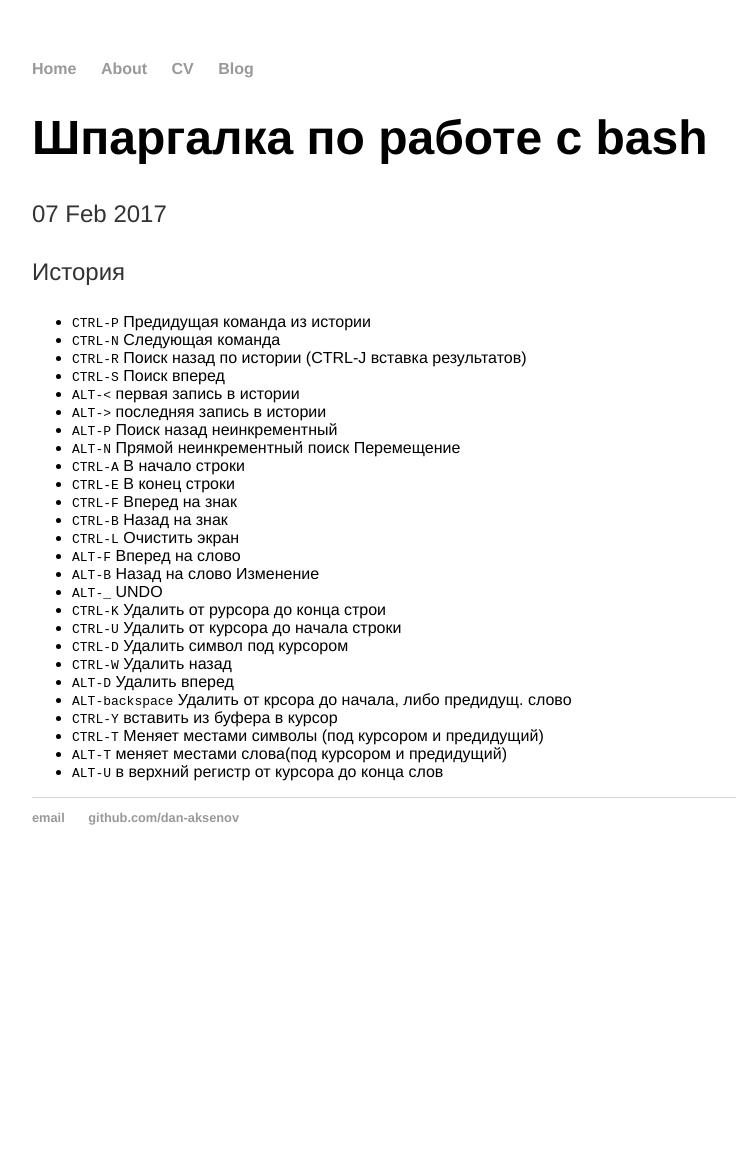
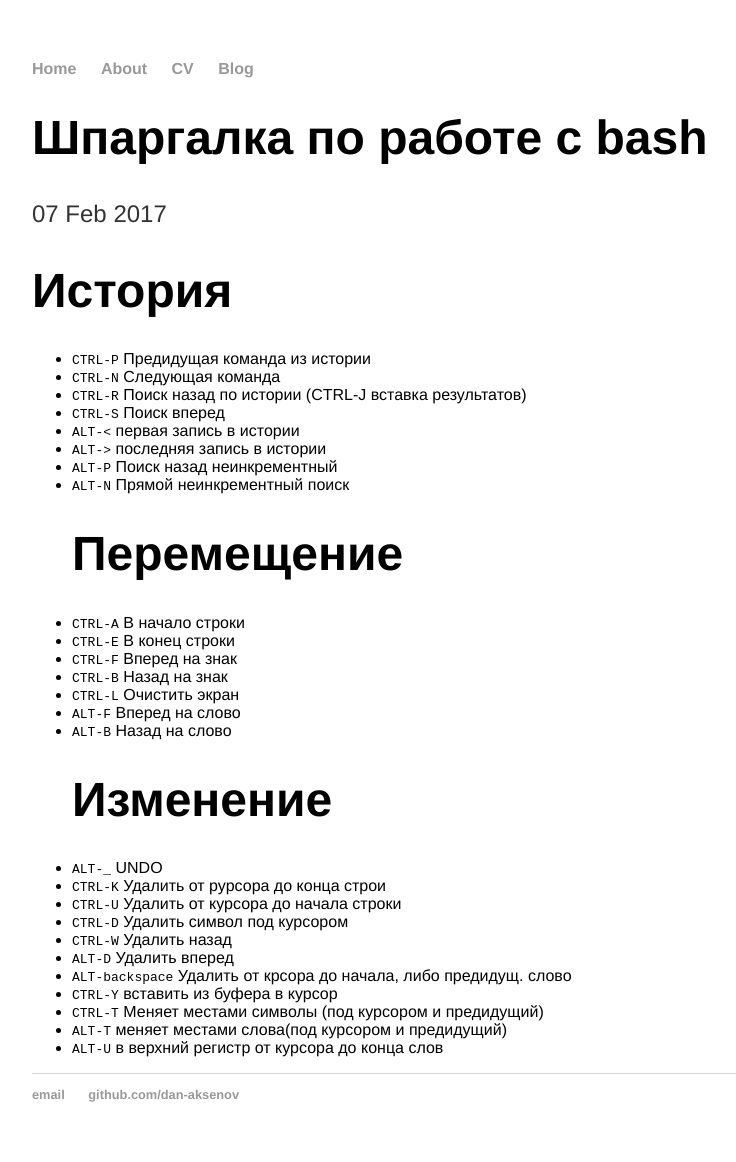
Before and after one commit to dan-aksenov/dan-aksenov.github.io-old, a Jekyll site: the page built from _posts/2017-02-07-bash-commandline-cheatsheet.md, in a window 1280 px wide. Shown: the whole page, without its empty margins (160-896 px from the left). Built offline with Jekyll 4.4.1, drawn with Linux system fonts in a browser that asks for light colours; before the commit the page ends 900 px from its top, so only the background shows below that.

Commit message:
header added

```diff
--- a/_posts/2017-02-07-bash-commandline-cheatsheet.md
+++ b/_posts/2017-02-07-bash-commandline-cheatsheet.md
@@ -3,7 +3,7 @@ layout: post
 title: "Шпаргалка по работе с bash"
 date: 2017-02-07
 ---
-История
+# История
 * `CTRL-P`	Предидущая команда из истории
 * `CTRL-N`	Следующая команда
 * `CTRL-R`	Поиск назад по истории (CTRL-J вставка результатов)
@@ -12,7 +12,7 @@ date: 2017-02-07
 * `ALT->`	последняя запись в истории
 * `ALT-P`	Поиск назад неинкрементный
 * `ALT-N`	Прямой неинкрементный поиск
-Перемещение
+# Перемещение
 * `CTRL-A`	В начало строки
 * `CTRL-E`	В конец строки
 * `CTRL-F`	Вперед на знак
@@ -20,7 +20,7 @@ date: 2017-02-07
 * `CTRL-L`	Очистить экран
 * `ALT-F`	Вперед на слово
 * `ALT-B`	Назад на слово
-Изменение
+# Изменение
 * `ALT-_`	UNDO
 * `CTRL-K`	Удалить от рурсора до конца строи
 * `CTRL-U`	Удалить от курсора до начала строки
```
